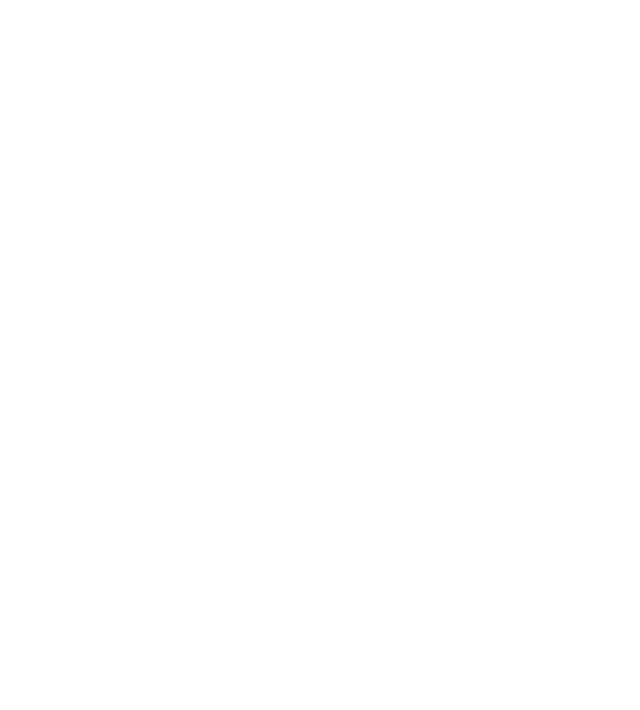
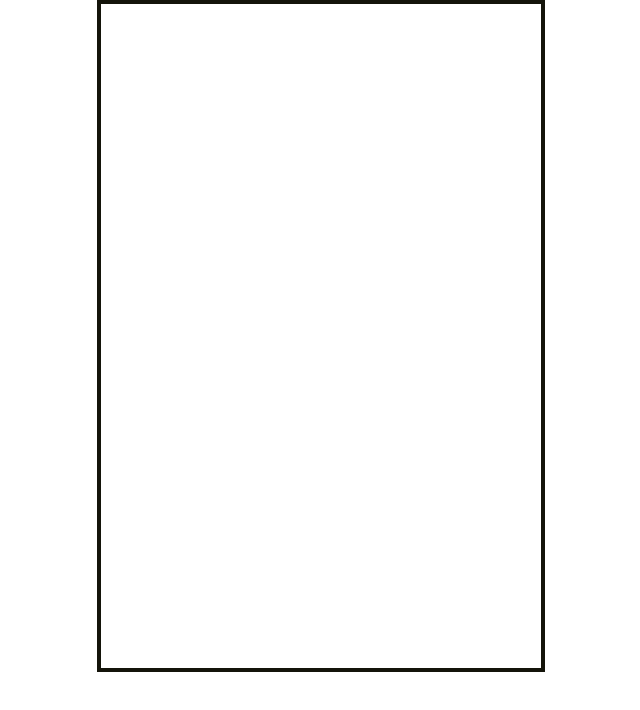
Before and after one commit to magvtv/09_Hyprplxd, a plain HTML site: page Twitch Card/twitch.html in a window 1280 px wide. Shown: the whole page, without its empty margins (319-959 px from the left). Drawn offline with Linux system fonts and the light colour scheme.

Commit message:
made the card to have an aspect ratio of a normal vertical proportion

```diff
--- a/Twitch Card/twitch.css
+++ b/Twitch Card/twitch.css
@@ -0,0 +1,19 @@
+:root {
+    --border-color: rgb(20, 20, 10);
+}
+
+* {
+    margin: 0;
+    padding: 0;
+    box-sizing: border-box;
+    place-items: center;
+}
+
+.card {
+    aspect-ratio: 1 / 1.5;
+    border: .5vmin solid var(--border-color);
+    width: 56vmin;
+    cursor: pointer;
+    position: relative;
+
+}
--- a/Twitch Card/twitch.html
+++ b/Twitch Card/twitch.html
@@ -3,6 +3,7 @@
 <head>
     <meta charset="UTF-8">
     <meta name="viewport" content="width=device-width, initial-scale=1.0">
+    <link rel="stylesheet" href="twitch.css">
     <title>Twitch Card</title>
 </head>
 <body>
```
